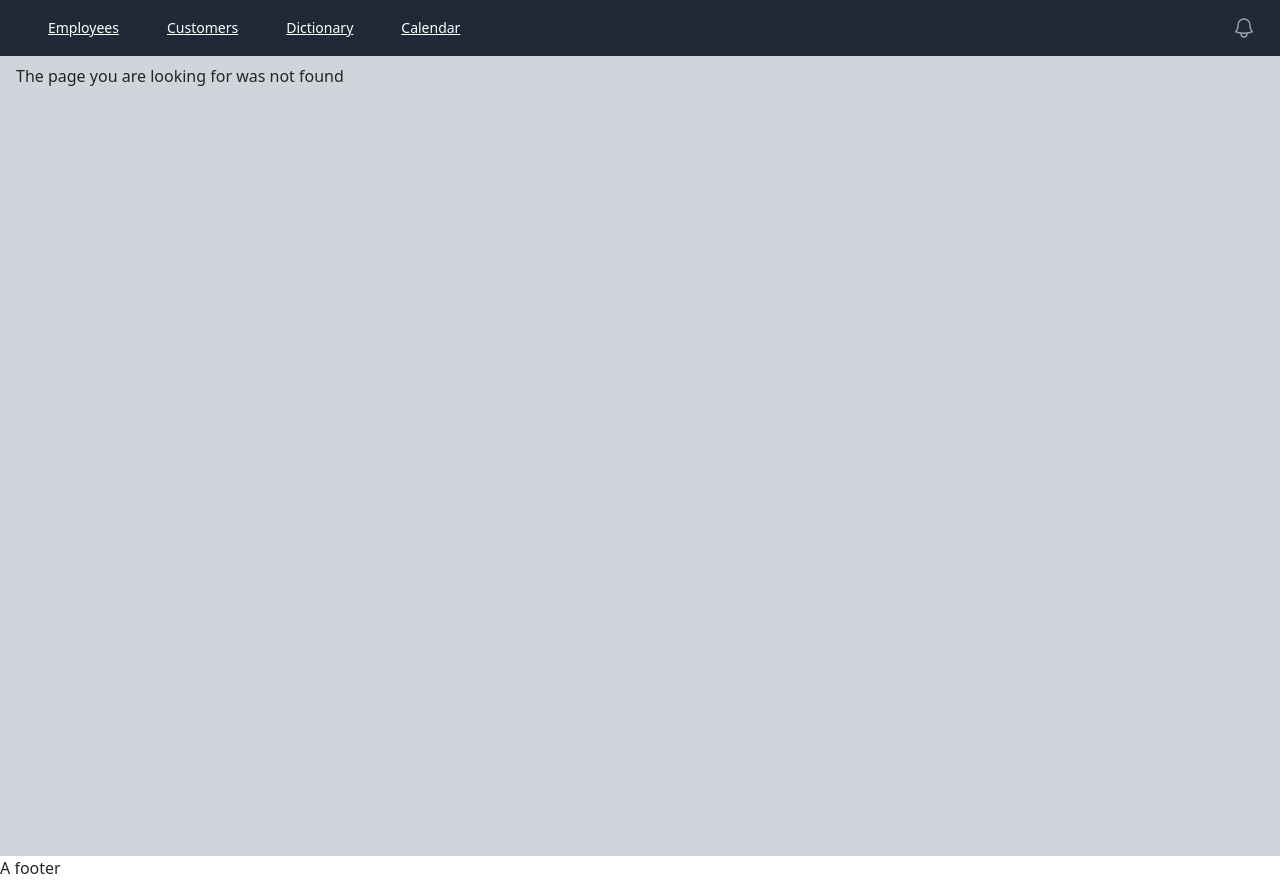
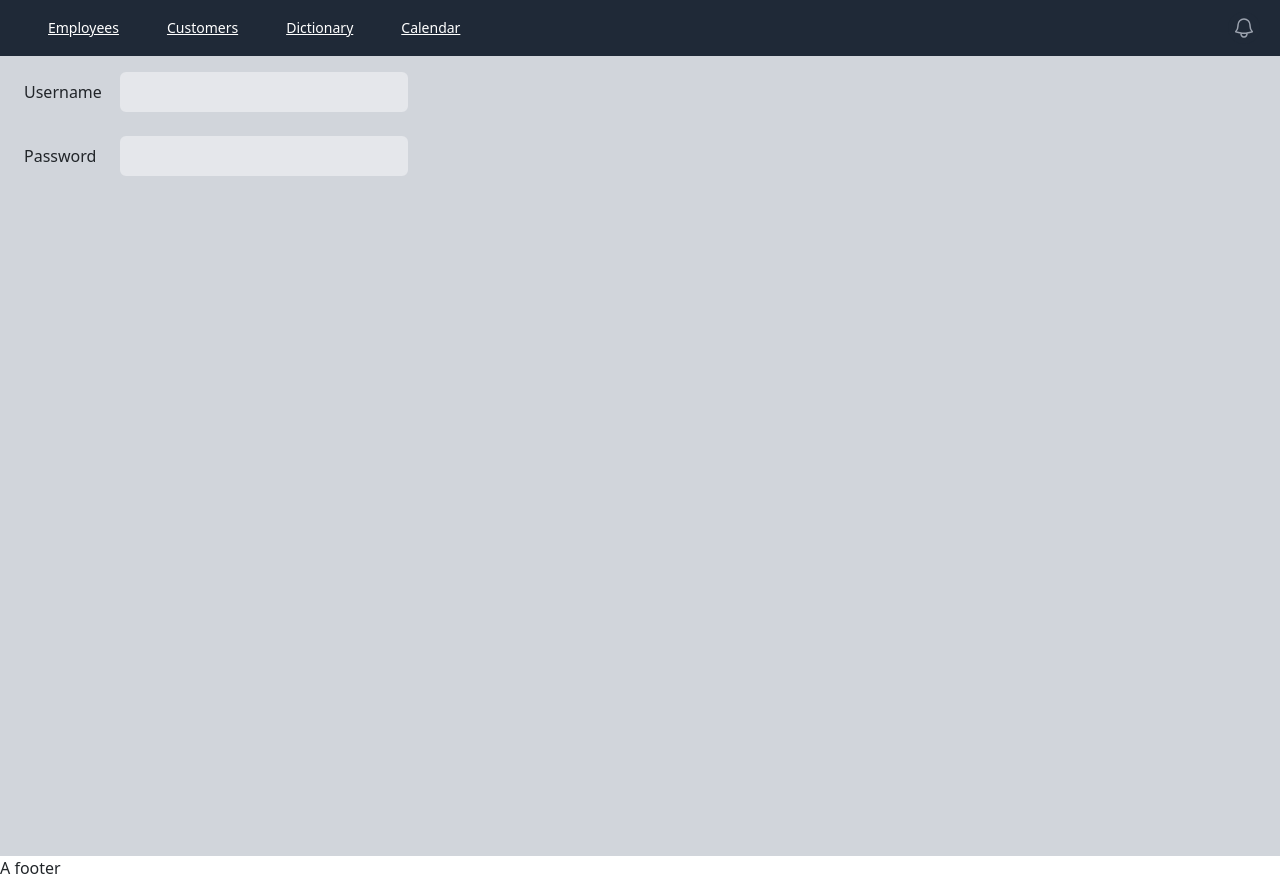
Before and after one commit to sohail70/React, a React (Create React App) app: page /login in a window 1280 px wide. Before the commit this address had no page. Built offline with nearby package versions, Linux system fonts and the light colour scheme.

Commit message:
Create a simple Login component: Not Done

```diff
--- a/src/App.js
+++ b/src/App.js
@@ -7,7 +7,7 @@
 import Definition from './pages/Definition';
 import NotFound from './components/NotFound';
 import Customer from './pages/Customer';
-
+import Login from './pages/Login';
 function App() {
 
   return (
@@ -19,6 +19,7 @@
         <Route path='/customers/:id' element={<Customer/>}/>
         <Route path='/dictionary' element={<Dictionary/>}/>
         <Route path='/dictionary/:search' element={<Definition/>}/>
+        <Route path='/login' element={<Login/>}/>
         <Route path='/404' element={<NotFound/>}/>
         <Route path='*' element={<NotFound/>}/>
       </Routes>
--- /dev/null
+++ b/src/pages/Login.js
@@ -0,0 +1,39 @@
+import { useState } from 'react';
+
+export default function Login() //agar Login ro ba l kochak benvisi error mide
+{
+    const [username , setUsername] = useState();
+    const [password , setPassword] = useState();
+    function login(){}
+    return (
+
+            <form className="m-2 w-full max-w-sm" id="customer" onSubmit={login}>
+
+                    <div className="md:flex md:items-center mb-6">
+                        <div className="md:w-1/4">
+                            <label htmlFor="username">Username</label>
+                        </div>
+                        <div className="md:w-3/4">
+                            <input className="bg-gray-200 appearance-none border-2 border-gray-200 rounded w-full py-2 px-4 text-gray-700 leading-tight focus:outline-none focus:bg-white focus:border-purple-500" id="username"  type="text" value={username} onChange={(e)=>{
+                                setUsername(e.target.value);
+                            }}/>
+                        </div>
+                    </div>
+
+
+                    <div className="md:flex md:items-center mb-6">
+                        <div className="md:w-1/4">
+                            <label htmlFor="password">Password</label>
+                        </div>
+
+                        <div className="md:w-3/4">
+                            <input className="bg-gray-200 appearance-none border-2 border-gray-200 rounded w-full py-2 px-4 text-gray-700 leading-tight focus:outline-none focus:bg-white focus:border-purple-500" id="password" type="password" value={password} onChange={(e)=>{
+                                setPassword(e.target.value);
+                            }}/>
+                        </div>
+                    </div>
+                </form>
+
+    )
+
+}
```
Also changed, not shown: soheil.txt.
